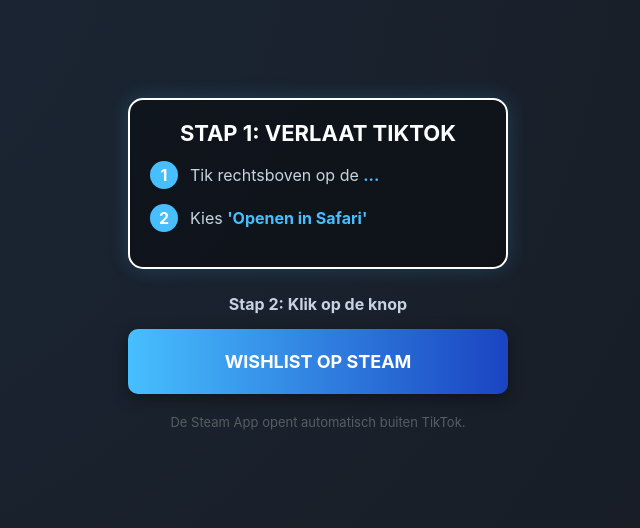
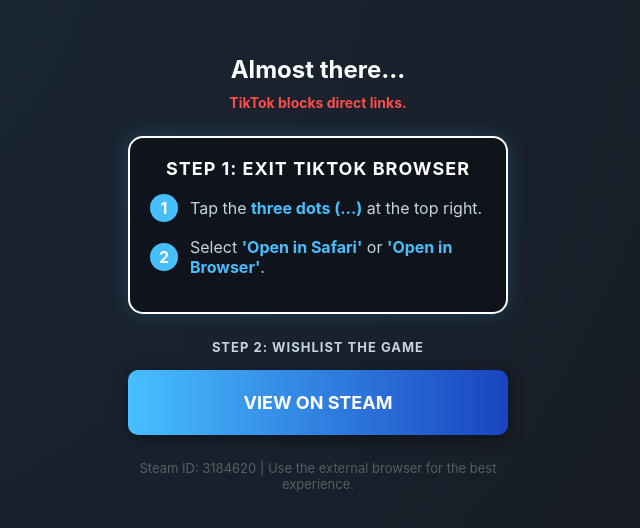
Before and after one commit to doekamedia/meetthemaster.github.io, a plain HTML site: page index.html in a window 1280 px wide. Shown: the part 136-664 px from the top of the page, without its empty margins (322-962 px from the left). Drawn offline with Linux system fonts and the light colour scheme.

Commit message:
Update index.html

```diff
--- a/index.html
+++ b/index.html
@@ -1,5 +1,5 @@
 <!DOCTYPE html>
-<html lang="nl">
+<html lang="en">
 <head>
     <meta charset="UTF-8">
     <meta name="viewport" content="width=device-width, initial-scale=1.0">
@@ -15,7 +15,10 @@
         }
         .container { padding: 30px; max-width: 380px; width: 90%; }
 
-        /* Instructie animatie */
+        .header-section { margin-bottom: 25px; }
+        .header-section h2 { color: #ffffff; font-size: 24px; margin-bottom: 10px; text-transform: none; }
+        .header-section p { color: #ff4b4b; font-weight: bold; font-size: 14px; margin: 0; }
+
         .instruction-card {
             background: rgba(0, 0, 0, 0.4);
             border: 2px solid #47bfff;
@@ -32,7 +35,7 @@
             100% { border-color: #47bfff; }
         }
 
-        h2 { color: #ffffff; font-size: 22px; margin: 0 0 15px 0; text-transform: uppercase; }
+        .instruction-card h3 { color: #ffffff; font-size: 18px; margin: 0 0 15px 0; text-transform: uppercase; letter-spacing: 1px; }
 
         .step { display: flex; align-items: center; margin-bottom: 15px; text-align: left; font-size: 16px; }
         .step-num {
@@ -58,33 +61,37 @@
         }
 
         .btn-steam:active { transform: scale(0.95); }
-
-        .footer { margin-top: 20px; font-size: 13px; color: #565d63; }
+        .footer { margin-top: 25px; font-size: 13px; color: #565d63; }
     </style>
 </head>
 <body>
 
     <div class="container">
+        <div class="header-section">
+            <h2>Almost there...</h2>
+            <p>TikTok blocks direct links.</p>
+        </div>
+
         <div class="instruction-card">
-            <h2>Stap 1: Verlaat TikTok</h2>
+            <h3>Step 1: Exit TikTok Browser</h3>
             <div class="step">
                 <div class="step-num">1</div>
-                <div>Tik rechtsboven op de <span class="highlight">...</span></div>
+                <div>Tap the <span class="highlight">three dots (...)</span> at the top right.</div>
             </div>
             <div class="step">
                 <div class="step-num">2</div>
-                <div>Kies <span class="highlight">'Openen in Safari'</span></div>
+                <div>Select <span class="highlight">'Open in Safari'</span> or <span class="highlight">'Open in Browser'</span>.</div>
             </div>
         </div>
 
-        <div style="margin-bottom: 15px; font-weight: bold;">Stap 2: Klik op de knop</div>
+        <div style="margin-bottom: 15px; font-weight: bold; text-transform: uppercase; font-size: 13px; letter-spacing: 1px;">Step 2: Wishlist the Game</div>
 
         <a href="steam://store/3184620" class="btn-steam">
-            Wishlist op Steam
+            View on Steam
         </a>
 
         <div class="footer">
-            De Steam App opent automatisch buiten TikTok.
+            Steam ID: 3184620 | Use the external browser for the best experience.
         </div>
     </div>
 
```
